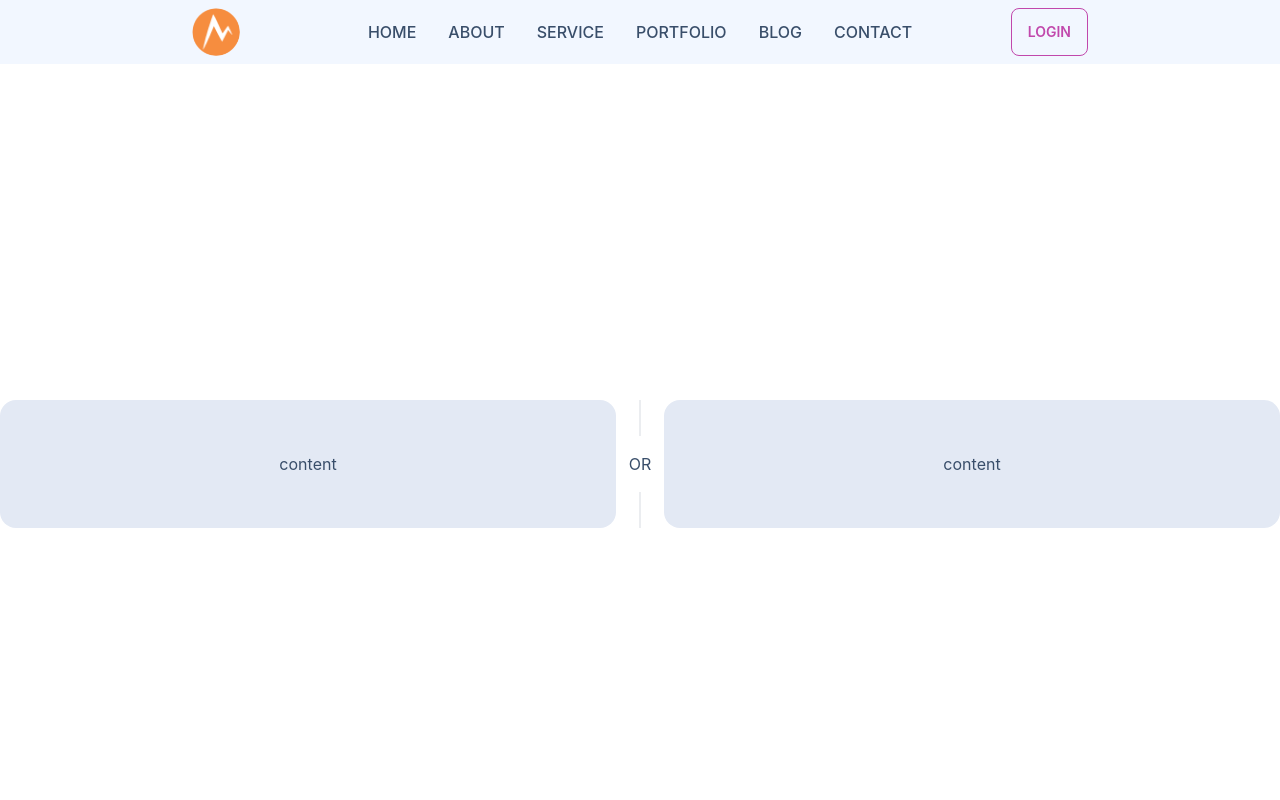
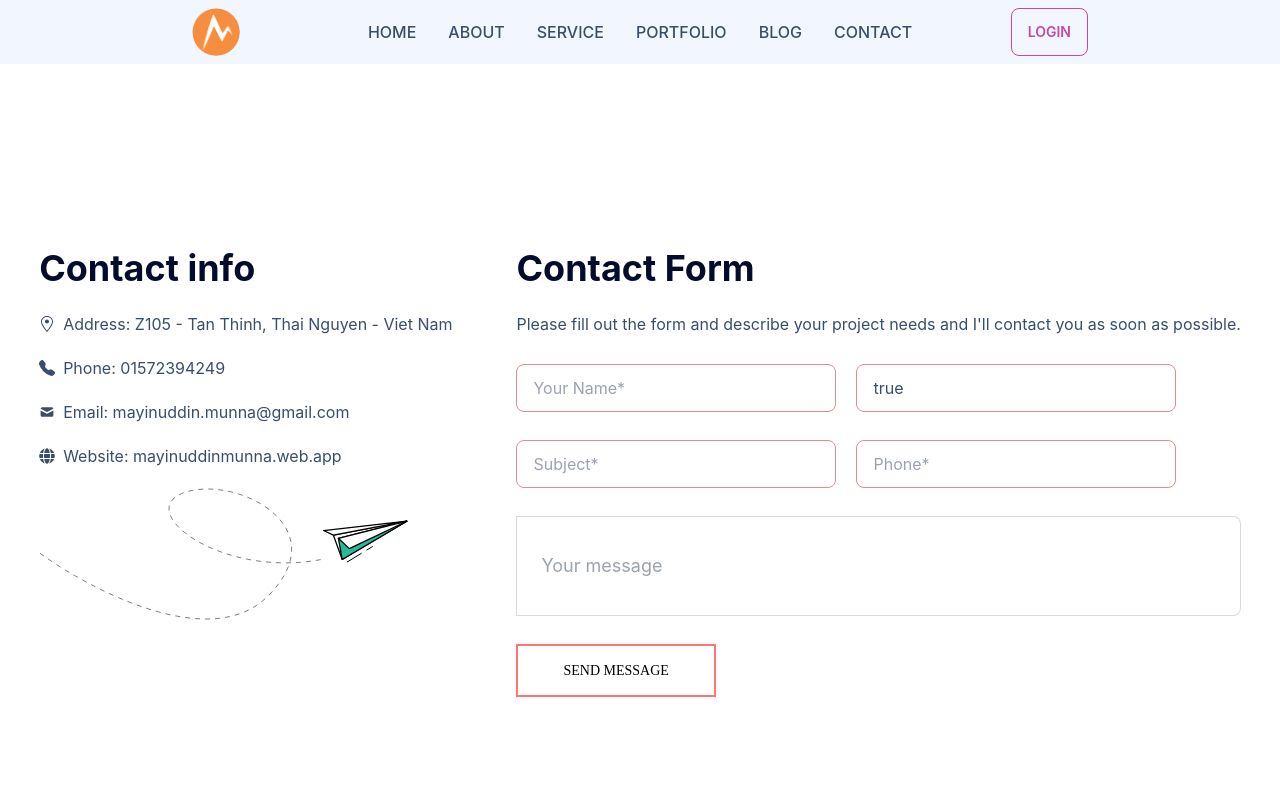
Before and after one commit to mayinuddin-munna/own-portfolio, a React (Create React App) app: page /contact in a window 1280 px wide. Shown: the top 800 px of the page. Built offline with nearby package versions, Linux system fonts and the light colour scheme.

Commit message:
contact form done

```diff
--- a/package.json
+++ b/package.json
@@ -3,6 +3,7 @@
   "version": "0.1.0",
   "private": true,
   "dependencies": {
+    "@emailjs/browser": "^3.7.0",
     "@react-spring/web": "^9.5.5",
     "@testing-library/jest-dom": "^5.16.5",
     "@testing-library/react": "^13.4.0",
@@ -12,6 +13,7 @@
     "react": "^18.2.0",
     "react-content-loader": "^6.2.0",
     "react-dom": "^18.2.0",
+    "react-hook-form": "^7.37.0",
     "react-icons": "^4.4.0",
     "react-reveal": "^1.2.2",
     "react-router-dom": "^6.4.2",
--- a/src/Pages/Contact/Contact.js
+++ b/src/Pages/Contact/Contact.js
@@ -1,18 +1,95 @@
-import React from 'react';
+import '../Shared/Button.css';
+import { Slide } from 'react-reveal';
+import emailjs from '@emailjs/browser';
+import { HiMail } from 'react-icons/hi';
+import { FaGlobe } from 'react-icons/fa';
+import { useForm } from "react-hook-form";
+import { GoLocation } from 'react-icons/go';
+import React, { useRef, useState } from 'react';
+import { BsTelephoneFill } from 'react-icons/bs';
+import sendMail from '../../presets/images/sentMailIcon.svg';
 
 const Contact = () => {
+    const [message, setMessage] = useState(false);
+    const { register } = useForm();
+    const form = useRef();
+
+    const sendEmail = (e) => {
+        e.preventDefault();
+        setMessage(true);
+        setTimeout(() => {
+            setMessage(false);
+        }, 8000);
+        emailjs.sendForm('service_rrppkuy', 'template_jyp87fm', e.target, '4Bw15YiS9HySm79E2')
+            .then((result) => {
+                console.log(result.text);
+            });
+    };
+
     return (
-        <div className="hero min-h-screen">
-            <div className="flex flex-col w-full lg:flex-row">
-                <div className="grid flex-grow h-32 card bg-base-300 rounded-box place-items-center">
-                    content
-                </div>
-                <div className="divider lg:divider-horizontal">OR</div>
-                <div className="grid flex-grow h-32 card bg-base-300 rounded-box place-items-center">
-                    content
+        <Slide bottom>
+            <div className='hero min-h-screen'>
+                <div className="card lg:card-side">
+                    <Slide left>
+                        <div className="card-body">
+                            <div className=''>
+                                <h3 className='text-4xl font-bold leading-loose text-[#040c2c] mb-2'>Contact info</h3>
+                                <p className='flex items-center'><GoLocation className='mr-2' />Address: Z105 - Tan Thinh, Thai Nguyen - Viet Nam</p>
+                                <a className='flex items-center mb-5 mt-5' href="tel:+8801572394249"><BsTelephoneFill className='mr-2' />Phone: 01572394249</a>
+                                <a className='flex items-center' href="mailto:mayinuddin.munna@gmail.com"><HiMail className='mr-2' />Email: mayinuddin.munna@gmail.com</a>
+                                <a className='flex items-center mt-5 mb-5' href="https://mayinuddinmunna.web.app/"><FaGlobe className='mr-2' />Website: mayinuddinmunna.web.app</a>
+                                <img src={sendMail} alt="" />
+                            </div>
+                        </div>
+                    </Slide>
+                    <Slide right>
+                        <form ref={form} onSubmit={sendEmail}>
+                            <div className="card-body">
+                                <h3 className='text-4xl font-bold leading-loose text-[#040c2c] '>Contact Form</h3>
+                                <h5 className="mb-5">Please fill out the form and describe your project needs and I'll contact you as soon as possible.</h5>
+                                <div>
+                                    <input type="text" placeholder="Your Name*" name="user_name" required className="mr-5 mb-5 input input-bordered input-error w-full max-w-xs" />
+                                    <input
+                                        required
+                                        type="email"
+                                        placeholder="Your Email*"
+                                        name="user_email"
+                                        {...register("email", {
+                                            value: true,
+                                            message: 'Email is required'
+                                        }, {
+                                            value: /^\w+@[a-zA-Z_]+?\.[a-zA-Z]{2,3}$/,
+                                            message: 'Provide a valid email'
+                                        })}
+                                        className="mb-5 input input-bordered input-error w-full max-w-xs"
+                                    />
+                                </div>
+                                <div className=''>
+                                    <input type="text" placeholder="Subject*" name="user_subject" required className="mr-5 mb-5 input input-bordered input-error w-full max-w-xs" />
+                                    <input
+                                        required
+                                        type="number"
+                                        name="user_phone"
+                                        placeholder="Phone*"
+                                        className="mb-5 input input-bordered input-error w-full max-w-xs"
+                                    />
+                                </div>
+                                <label className="input-group input-group-lg">
+                                    <input type="text" style={{ height: '100px' }} name="message" required placeholder="Your message" className="input input-bordered input-lg max-w-l w-full" />
+                                </label>
+                                <div className="card-actions mt-5">
+                                    <input className="button" type="submit" value="Send message" />
+                                    {
+                                        message && <p className="text-[#8fbc8f] text-center mt-2">Thanks, I'll replay ASAP :)</p>
+                                    }
+                                </div>
+                            </div>
+                        </form>
+
+                    </Slide>
                 </div>
             </div>
-        </div>
+        </Slide>
     );
 };
 
--- a/src/Pages/Home/Home.js
+++ b/src/Pages/Home/Home.js
@@ -1,11 +1,11 @@
 import React from 'react';
 import Typed from 'react-typed';
-import { GrResume } from 'react-icons/gr';
-import { FaGithub, FaLinkedin } from 'react-icons/fa';
 import { Link } from 'react-router-dom';
+import Contact from '../Contact/Contact';
 import canva from '../../presets/images/canva.png';
 import bgHome from '../../presets/images/bgHome.svg';
-import Contact from '../Contact/Contact';
+import { FaGithub, FaLinkedin } from 'react-icons/fa';
+import { BsFillFileEarmarkTextFill } from 'react-icons/bs';
 
 const About = React.lazy(() => import('../About/About'));
 const Service = React.lazy(() => import('../Service/Service'));
@@ -27,16 +27,16 @@ const Home = () => {
                             Native Design & Front-End developer
                         </h1>
                         <div className="d-flex flex gap-4 mt-5 py-5 ">
-                            <Link to="https://www.linkedin.com/in/mayinuddin-munna-b8b9541a1/" target="_blank" rel="noreferrer" className="hover:bg-white"><FaLinkedin /></Link>
+                            <Link to="https://www.linkedin.com/in/mayinuddin-munna-b8b9541a1/" target="_blank" rel="noreferrer" className="avatar"><FaLinkedin /></Link>
                             <Link to="https://github.com/munnahosssain" target="_blank" rel="noreferrer" className=""><FaGithub /></Link>
-                            <Link to="https://github.com/munnahosssain" target="_blank" rel="noreferrer" className="hover:bg-white color-white w-6 h-6"><GrResume /></Link>
+                            <Link to="https://github.com/munnahosssain" target="_blank" rel="noreferrer" className="" ><BsFillFileEarmarkTextFill /></Link>
                         </div>
                     </div>
                     <div className='mt-[-14rem] hidden lg:block'>
                         <img src={bgHome} alt='database' className="max-w-sm rounded-lg shadow-2xl" />
                     </div>
                 </div>
-                <img className='mt-[-310px]' src={canva} alt="bottom" />
+                <img className='mt-[-285px]' src={canva} alt="bottom" />
             </div>
             <About />
             <Service />
--- a/src/Pages/Shared/Button.css
+++ b/src/Pages/Shared/Button.css
@@ -10,16 +10,17 @@
 	text-transform: uppercase;
 	overflow: hidden;
 	transition: 1s all ease;
+	cursor: pointer;
 }
 
 @media (max-width: 375px) {
-	.button{
+	.button {
 		padding: 14px 30px;
 	}
 }
 
 @media (max-width: 320px) {
-	.button{
+	.button {
 		padding: 5px 10px;
 	}
 }
@@ -39,7 +40,7 @@
 .btn-wrapping::before {
 	width: 100%;
 	height: 0%;
-	transform: translate(-50%,-50%) rotate(45deg);
+	transform: translate(-50%, -50%) rotate(45deg);
 }
 
 .btn-wrapping:hover::before {
--- a/src/Pages/Shared/Button.js
+++ b/src/Pages/Shared/Button.js
@@ -4,11 +4,7 @@ import './Button.css';
 
 const Button = ({ children }) => {
     return (
-        <div>
-            <div className="">
-                <Link class="button btn-wrapping">{children}</Link>
-            </div>
-        </div>
+        <Link className="button btn-wrapping">{children}</Link>
     );
 };
 
```
Also changed, not shown: tailwind.config.js (+0 -16 lines), src/presets/images/linkedin-svgrepo-com.svg (added), 1 other file (tests, documents, lock files or other folders).
